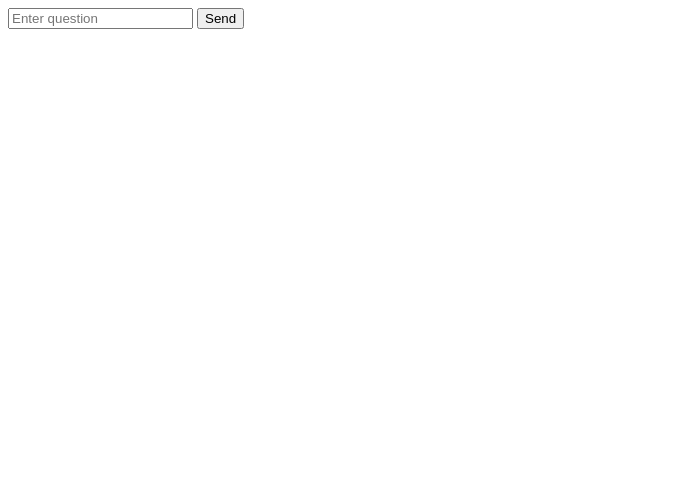
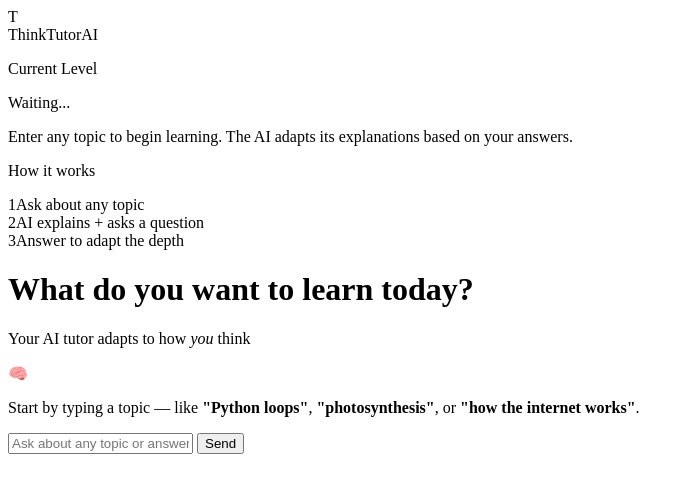
Before and after one commit to Aleena824/ThinkTutor-AI, a Flask app: page / in a window 1280 px wide. Shown: the top 493 px of the page, without its empty margins (0-694 px from the left). Run offline with Flask 3, Linux system fonts and the light colour scheme.

Commit message:
fix: Update website structure

```diff
--- a/templates/index.html
+++ b/templates/index.html
@@ -1,12 +1,66 @@
-<html>
-    <head>
+<!DOCTYPE html>
+<html lang="en">
+<head>
+    <meta charset="UTF-8">
+    <meta name="viewport" content="width=device-width, initial-scale=1.0">
     <title>ThinkTutor AI</title>
-    </head>
+    <link rel="stylesheet" href="/static/style.css">
+    <link href="https://fonts.googleapis.com/css2?family=Syne:wght@400;600;700&family=DM+Sans:wght@300;400;500&display=swap" rel="stylesheet">
+</head>
+<body>
 
-    <body>
-        <div id="chat-box"></div>
-        <input type="text" placeholder="Enter question">
-        <button>Send</button>
+    <div class="app">
 
-    </body>
+        <aside class="sidebar">
+            <div class="logo">
+                <div class="logo-icon">T</div>
+                <span class="logo-text">ThinkTutor<span class="logo-ai">AI</span></span>
+            </div>
+
+            <div class="level-card">
+                <p class="level-label">Current Level</p>
+                <div class="level-display">
+                    <span class="level-dot" id="level-dot"></span>
+                    <span class="level-text" id="level-text">Waiting...</span>
+                </div>
+                <div class="level-bar">
+                    <div class="level-bar-fill" id="level-bar-fill"></div>
+                </div>
+            </div>
+
+            <div class="sidebar-info">
+                <p>Enter any topic to begin learning. The AI adapts its explanations based on your answers.</p>
+            </div>
+
+            <div class="how-it-works">
+                <p class="how-title">How it works</p>
+                <div class="step"><span class="step-num">1</span><span>Ask about any topic</span></div>
+                <div class="step"><span class="step-num">2</span><span>AI explains + asks a question</span></div>
+                <div class="step"><span class="step-num">3</span><span>Answer to adapt the depth</span></div>
+            </div>
+        </aside>
+
+        <main class="chat-area">
+            <div class="chat-header">
+                <h1>What do you want to learn today?</h1>
+                <p>Your AI tutor adapts to how <em>you</em> think</p>
+            </div>
+
+            <div class="chat-box" id="chat-box">
+                <div class="welcome-message">
+                    <div class="welcome-icon">🧠</div>
+                    <p>Start by typing a topic — like <strong>"Python loops"</strong>, <strong>"photosynthesis"</strong>, or <strong>"how the internet works"</strong>.</p>
+                </div>
+            </div>
+
+            <div class="input-area">
+                <input type="text" id="user-input" placeholder="Ask about any topic or answer the question..." autocomplete="off"/>
+                <button id="send-btn" onclick="sendMessage()">Send</button>
+            </div>
+        </main>
+
+    </div>
+
+    <script src="/static/script.js"></script>
+</body>
 </html>
```
